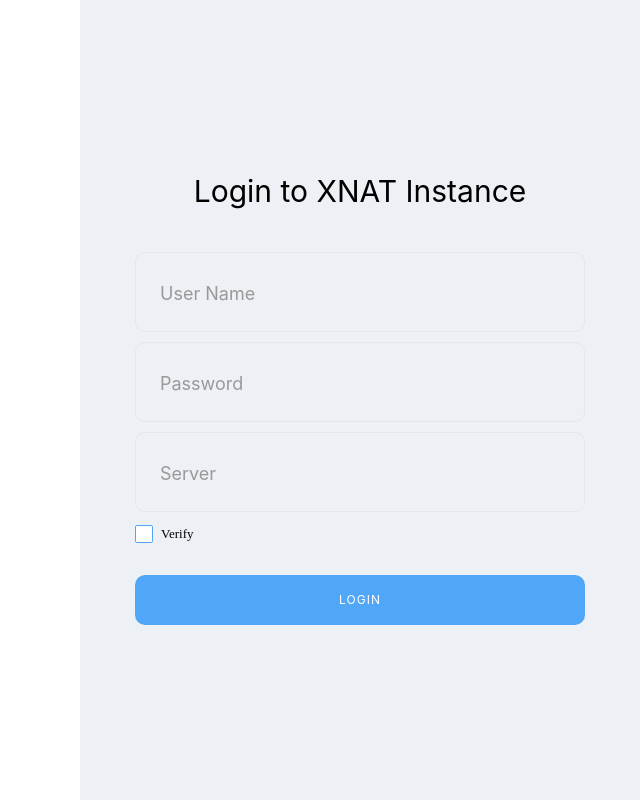
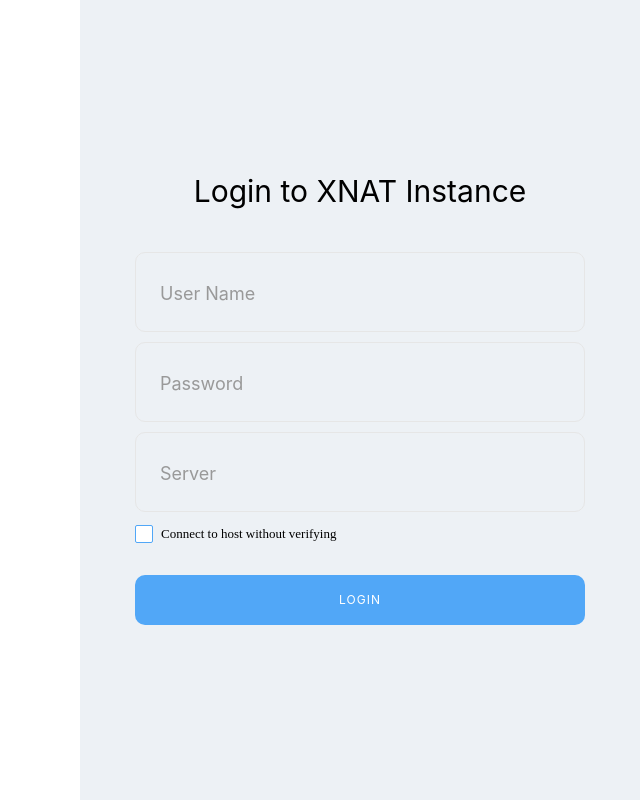
Before and after one commit to XNAT-Dashboards/XNAT-Dashboards, a Flask app: page /auth/login/ in a window 1280 px wide. Shown: the whole page, without its empty margins (640-1280 px from the left). Run offline with Flask 2, Linux system fonts and the light colour scheme; some libraries are stand-ins or nearby versions.

Commit message:
text change for the checkbox

```diff
--- a/app/templates/auth/login.html
+++ b/app/templates/auth/login.html
@@ -67,7 +67,7 @@
 						<div class="contact100-form-checkbox">
 							<input class="input-checkbox100" id="ckb1" type="checkbox" name="ssl">
 							<label class="label-checkbox100" for="ckb1">
-								Verify
+								Connect to host without verifying
 							</label>
 						</div>
 					</div>
```
